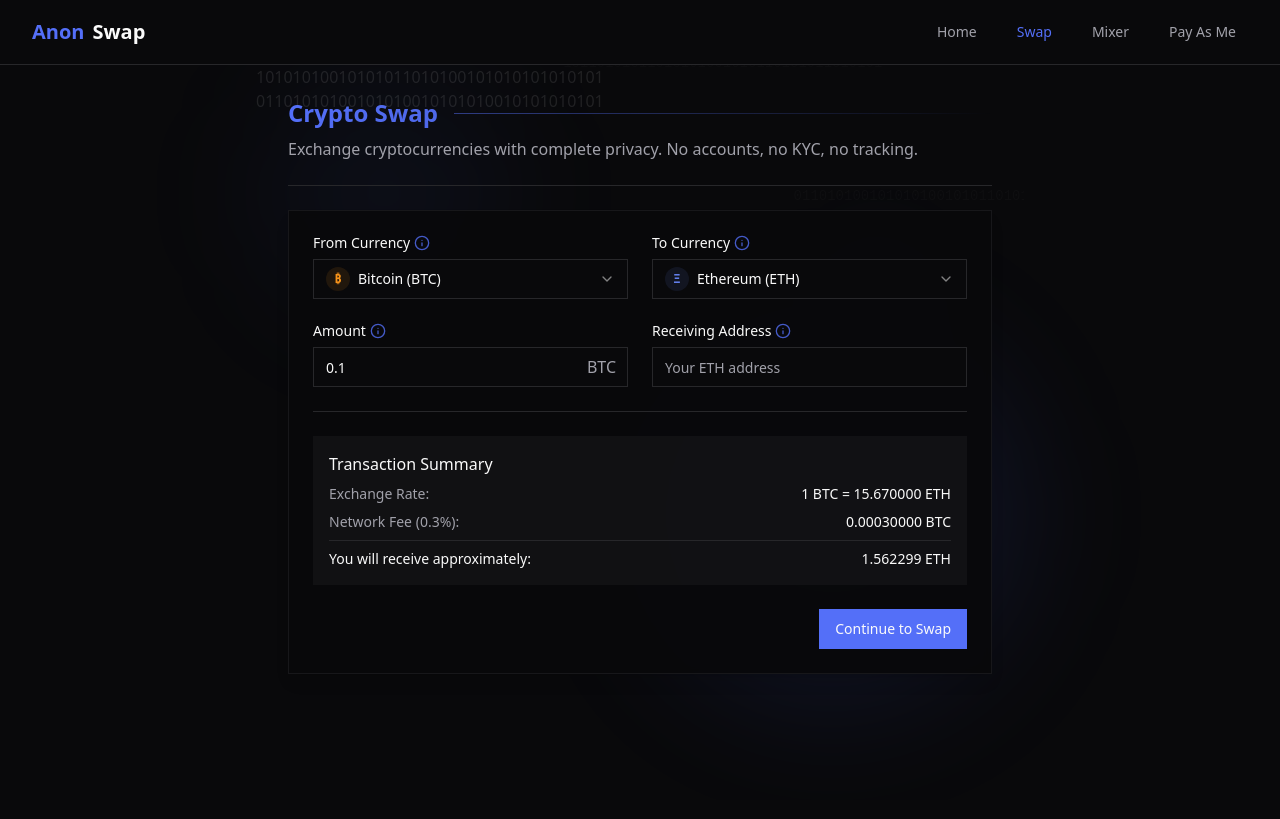
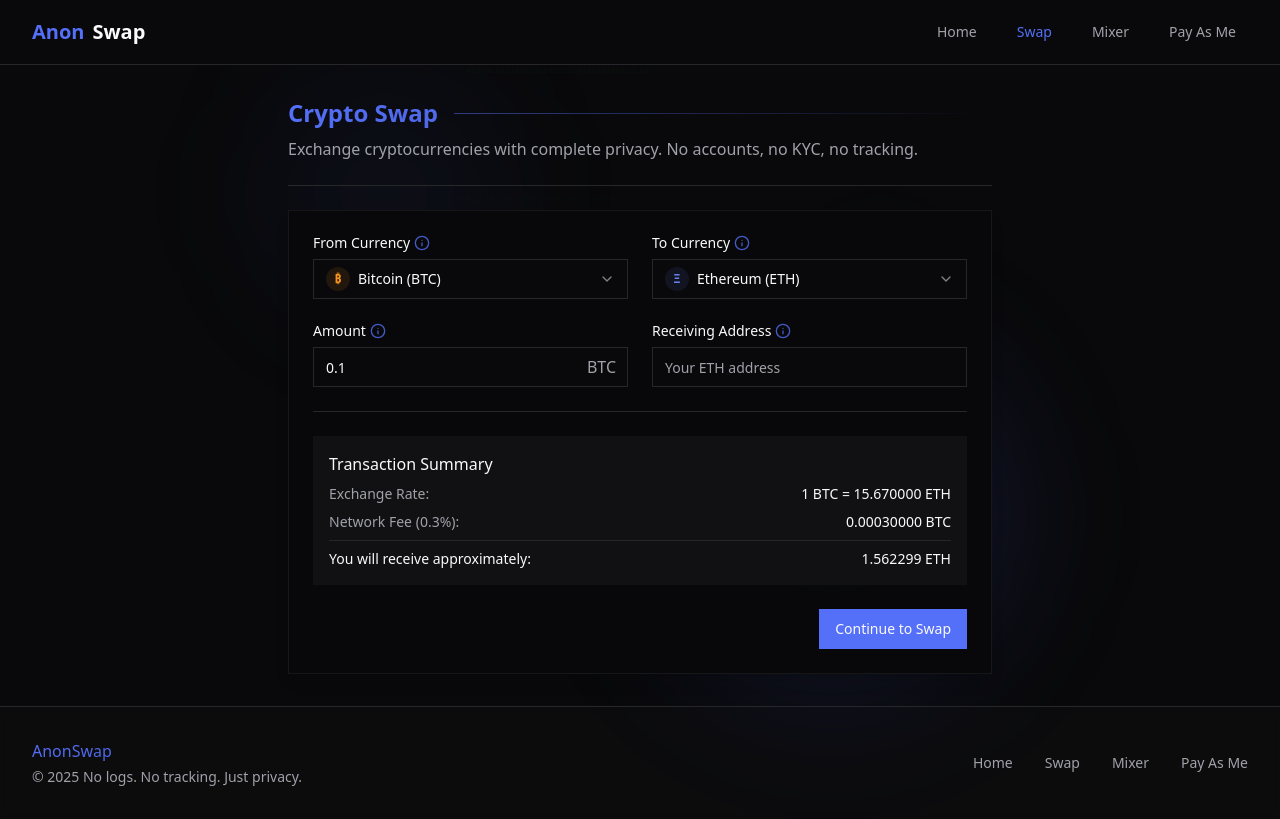
Before and after one commit to thomaspaine09/hidden-crypto-tunnel, a React (Vite) app: page /swap in a window 1280 px wide. Built offline with nearby package versions, Linux system fonts and the light colour scheme.

Commit message:
Fix: Resolve syntax errors, typos, and footer visibility
Corrects syntax errors and typos across the codebase, ensuring all pages display the footer.

```diff
--- a/src/App.tsx
+++ b/src/App.tsx
@@ -7,6 +7,7 @@ import { BrowserRouter, Routes, Route, Navigate } from "react-router-dom";
 import { useEffect } from "react";
 
 import Navigation from "./components/Navigation";
+import Footer from "./components/Footer";
 import Index from "./pages/Index";
 import NotFound from "./pages/NotFound";
 import Swap from "./pages/Swap";
@@ -44,6 +45,7 @@ const App = () => {
                 <Route path="*" element={<NotFound />} />
               </Routes>
             </main>
+            <Footer />
           </div>
         </BrowserRouter>
       </TooltipProvider>
--- /dev/null
+++ b/src/components/Footer.tsx
@@ -0,0 +1,28 @@
+
+import { Link } from "react-router-dom";
+
+const Footer = () => {
+  return (
+    <footer className="py-8 border-t border-border bg-secondary/10 backdrop-blur-sm">
+      <div className="container">
+        <div className="flex flex-col md:flex-row justify-between items-center text-center md:text-left gap-4">
+          <div>
+            <p className="text-base font-medium bg-gradient-to-r from-primary to-primary/70 bg-clip-text text-transparent mb-1">AnonSwap</p>
+            <p className="text-sm text-muted-foreground">
+              &copy; {new Date().getFullYear()} No logs. No tracking. Just privacy.
+            </p>
+          </div>
+
+          <div className="flex space-x-8">
+            <Link to="/" className="text-sm text-muted-foreground hover:text-foreground transition-colors">Home</Link>
+            <Link to="/swap" className="text-sm text-muted-foreground hover:text-foreground transition-colors">Swap</Link>
+            <Link to="/mixer" className="text-sm text-muted-foreground hover:text-foreground transition-colors">Mixer</Link>
+            <Link to="/pay-as-me" className="text-sm text-muted-foreground hover:text-foreground transition-colors">Pay As Me</Link>
+          </div>
+        </div>
+      </div>
+    </footer>
+  );
+};
+
+export default Footer;
--- a/src/pages/Index.tsx
+++ b/src/pages/Index.tsx
@@ -28,7 +28,7 @@ const Index = () => {
             </div>
           </div>
           <h1 className="text-5xl font-bold mb-4">
-            <span className="text-white relative inline-block after:content-[''] after:absolute after:w-full after:scale-x-0 after:h-0.5 after:bottom-0 after:left-0 after:bg-primary after:origin-bottom-right after:transition-transform after:duration-500 hover:after:scale-x-100 hover:after:origin-bottom-left">
+            <span className="text-white bg-gradient-to-r from-white to-white/90 bg-clip-text relative inline-block after:content-[''] after:absolute after:w-full after:scale-x-0 after:h-0.5 after:bottom-0 after:left-0 after:bg-primary after:origin-bottom-right after:transition-transform after:duration-500 hover:after:scale-x-100 hover:after:origin-bottom-left">
               Anonymous
             </span>{" "}
             <span className="bg-gradient-to-r from-primary via-primary/80 to-primary/60 bg-clip-text text-transparent">
@@ -185,27 +185,6 @@ const Index = () => {
           </div>
         </section>
       </div>
-
-      {/* Footer */}
-      <footer className="py-8 border-t border-border bg-secondary/10 backdrop-blur-sm">
-        <div className="container">
-          <div className="flex flex-col md:flex-row justify-between items-center text-center md:text-left gap-4">
-            <div>
-              <p className="text-base font-medium bg-gradient-to-r from-primary to-primary/70 bg-clip-text text-transparent mb-1">AnonSwap</p>
-              <p className="text-sm text-muted-foreground">
-                &copy; {new Date().getFullYear()} No logs. No tracking. Just privacy.
-              </p>
-            </div>
-
-            <div className="flex space-x-8">
-              <Link to="/" className="text-sm text-muted-foreground hover:text-foreground transition-colors">Home</Link>
-              <Link to="/swap" className="text-sm text-muted-foreground hover:text-foreground transition-colors">Swap</Link>
-              <Link to="/mixer" className="text-sm text-muted-foreground hover:text-foreground transition-colors">Mixer</Link>
-              <Link to="/pay-as-me" className="text-sm text-muted-foreground hover:text-foreground transition-colors">Pay As Me</Link>
-            </div>
-          </div>
-        </div>
-      </footer>
     </div>
   );
 };
--- a/src/pages/MixerWaiting.tsx
+++ b/src/pages/MixerWaiting.tsx
@@ -1,15 +1,13 @@
 
 import { useState, useEffect } from "react";
-import { useParams, useNavigate } from "react-router-dom";
+import { useNavigate } from "react-router-dom";
 import { Card, CardContent } from "@/components/ui/card";
 import { Button } from "@/components/ui/button";
 import { toast } from "sonner";
 
 const MixerWaiting = () => {
-  const { id } = useParams();
   const navigate = useNavigate();
   const [countdown, setCountdown] = useState(30);
-  const [checking, setChecking] = useState(true);
 
   // Simulate checking for a transaction
   useEffect(() => {
--- a/src/utils/matrixAnimation.css
+++ b/src/utils/matrixAnimation.css
@@ -1,114 +1,107 @@
 
-/* Matrix animation and styling */
-
-@keyframes matrix-rain-1 {
-  0% { transform: translateY(-100%); }
-  100% { transform: translateY(100vh); }
-}
-
-@keyframes matrix-rain-2 {
-  0% { transform: translateY(-150%); }
-  100% { transform: translateY(100vh); }
-}
-
-@keyframes matrix-rain-3 {
-  0% { transform: translateY(-200%); }
-  100% { transform: translateY(100vh); }
-}
-
-@keyframes float {
-  0% { transform: translateY(0px); }
-  50% { transform: translateY(-10px); }
-  100% { transform: translateY(0px); }
-}
-
-.matrix-code-1 {
-  position: absolute;
-  top: 0;
-  left: 10%;
-  font-family: monospace;
-  font-size: 14px;
-  color: var(--primary);
-  white-space: nowrap;
-  transform: translateY(-100%);
-  animation: matrix-rain-1 15s linear infinite;
-  opacity: 0.3;
-}
-
-.matrix-code-2 {
-  position: absolute;
-  top: 0;
-  left: 40%;
-  font-family: monospace;
-  font-size: 14px;
-  color: var(--primary);
-  white-space: nowrap;
-  transform: translateY(-100%);
-  animation: matrix-rain-2 20s linear infinite;
-  animation-delay: 5s;
-  opacity: 0.2;
-}
-
-.matrix-code-3 {
-  position: absolute;
-  top: 0;
-  left: 70%;
-  font-family: monospace;
-  font-size: 14px;
-  color: var(--primary);
-  white-space: nowrap;
-  transform: translateY(-100%);
-  animation: matrix-rain-3 18s linear infinite;
-  animation-delay: 2s;
-  opacity: 0.25;
-}
-
+/* Matrix animation styles */
 .matrix-rain {
   position: absolute;
   top: 0;
   left: 0;
-  right: 0;
-  bottom: 0;
-  overflow: hidden;
-  user-select: none;
+  width: 100%;
+  height: 100%;
   pointer-events: none;
 }
 
 .matrix-rain::before {
-  content: "01010101010101010101010101010101010101010101010101010101010101010101010101010101010101010101";
+  content: "";
   position: absolute;
-  top: -100px;
-  left: 10%;
-  color: var(--primary);
-  font-size: 30px;
-  font-family: monospace;
-  letter-spacing: 5px;
-  line-height: 1.2;
-  opacity: 0.1;
-  animation: matrix-rain-1 20s linear infinite;
+  top: 0;
+  left: 0;
+  width: 100%;
+  height: 100%;
+  background: linear-gradient(to bottom,
+    rgba(0, 0, 0, 0) 0%,
+    rgba(32, 32, 32, 0.2) 50%,
+    rgba(32, 32, 32, 0.5) 100%);
 }
 
-.matrix-rain::after {
-  content: "10101010101010101010101010101010101010101010101010101010101010101010101010101010101010101010";
+.matrix-code-1,
+.matrix-code-2,
+.matrix-code-3,
+.matrix-code-4,
+.matrix-code-5 {
   position: absolute;
-  top: -200px;
-  left: 50%;
-  color: var(--primary);
-  font-size: 26px;
+  width: 100%;
   font-family: monospace;
-  letter-spacing: 5px;
-  line-height: 1.2;
-  opacity: 0.08;
-  animation: matrix-rain-2 25s linear infinite;
+  font-size: 8px;
+  color: #20e020;
+  white-space: nowrap;
+  overflow: hidden;
+  user-select: none;
+}
+
+.matrix-code-1 {
+  top: 0%;
+  left: 0%;
+  opacity: 0.5;
+  animation: flow 20s linear infinite;
+}
+
+.matrix-code-2 {
+  top: 20%;
+  left: -100px;
+  opacity: 0.3;
+  animation: flow 15s linear infinite;
+}
+
+.matrix-code-3 {
+  top: 40%;
+  left: 50px;
+  opacity: 0.4;
+  animation: flow 25s linear infinite;
+}
+
+.matrix-code-4 {
+  top: 60%;
+  left: -75px;
+  opacity: 0.3;
+  animation: flow 17s linear infinite;
+}
+
+.matrix-code-5 {
+  top: 80%;
+  left: 25px;
+  opacity: 0.5;
+  animation: flow 22s linear infinite;
+}
+
+@keyframes flow {
+  0% { transform: translateX(0); }
+  100% { transform: translateX(100%); }
 }
 
 .binary-pattern {
   position: absolute;
   top: 0;
   left: 0;
-  right: 0;
-  bottom: 0;
-  background-image: repeating-linear-gradient(0deg, transparent, transparent 20px, var(--primary) 20px, var(--primary) 21px),
-                    repeating-linear-gradient(90deg, transparent, transparent 20px, var(--primary) 20px, var(--primary) 21px);
-  opacity: 0.02;
+  width: 100%;
+  height: 100%;
+  background-image: repeating-linear-gradient(
+    45deg,
+    rgba(32, 32, 32, 0.1) 0px,
+    rgba(32, 32, 32, 0.1) 1px,
+    transparent 1px,
+    transparent 10px
+  );
 }
+
+/* Custom animation */
+.animate-pulse-subtle {
+  animation: pulse-subtle 2s cubic-bezier(0.4, 0, 0.6, 1) infinite;
+}
+
+@keyframes pulse-subtle {
+  0%, 100% {
+    opacity: 1;
+  }
+  50% {
+    opacity: 0.5;
+  }
+}
```
